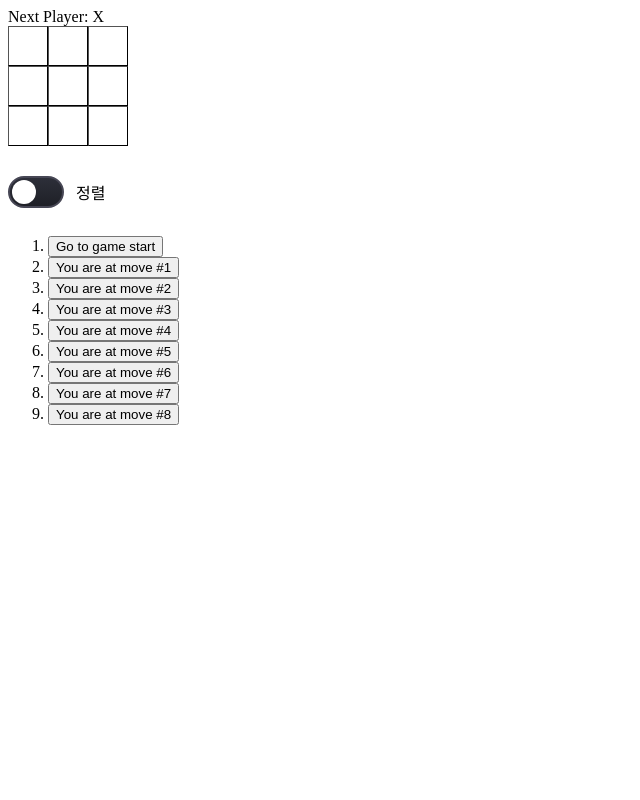
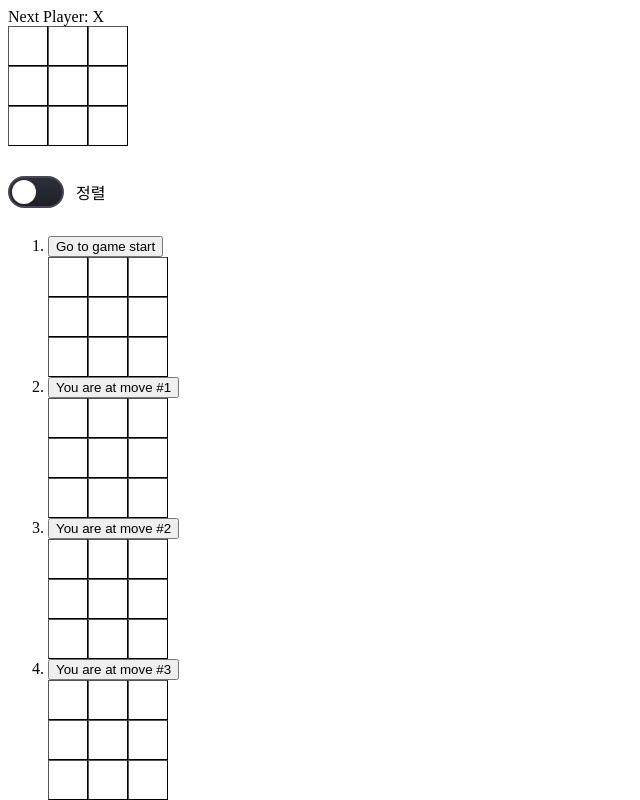
Before and after one commit to kimsh153/TIC-TAC-TOE, a React (Vite) app: page / in a window 1280 px wide. Shown: the top 800 px of the page, without its empty margins (0-640 px from the left). Built offline with nearby package versions, Linux system fonts and the light colour scheme.

Commit message:
:sparkles: 이동 위치 보여주기

```diff
--- a/src/App.css
+++ b/src/App.css
@@ -56,5 +56,4 @@
 .toggle-align {
   display: flex;
   align-items: center;
-  padding: 0px;
 }
--- a/src/App.tsx
+++ b/src/App.tsx
@@ -3,7 +3,7 @@ import "./App.css";
 
 type SquareValue = {
   value: string;
-  onSquareClick: () => void;
+  onSquareClick?: () => void;
 };
 
 function Square({ value, onSquareClick }: SquareValue) {
@@ -36,7 +36,7 @@ function Board({ xIsNext, squares, onPlay, moves }: BoardValue) {
   };
 
   let status;
-  if (moves < 9) {
+  if (moves || 0 < 9) {
     if (calculateWinner(squares)) {
       status = "Winner: " + (xIsNext ? "O" : "X");
     } else {
@@ -132,6 +132,21 @@ export default function Game() {
     return (
       <li key={move}>
         <button onClick={() => jumpTo(move, squares)}>{description}</button>
+        <div className="board-row">
+          {[0, 1, 2].map((index, idx) => (
+            <Square key={idx} value={squares[index]} />
+          ))}
+        </div>
+        <div className="board-row">
+          {[3, 4, 5].map((index, idx) => (
+            <Square key={idx} value={squares[index]} />
+          ))}
+        </div>
+        <div className="board-row">
+          {[6, 7, 8].map((index, idx) => (
+            <Square key={idx} value={squares[index]} />
+          ))}
+        </div>
       </li>
     );
   });
```
